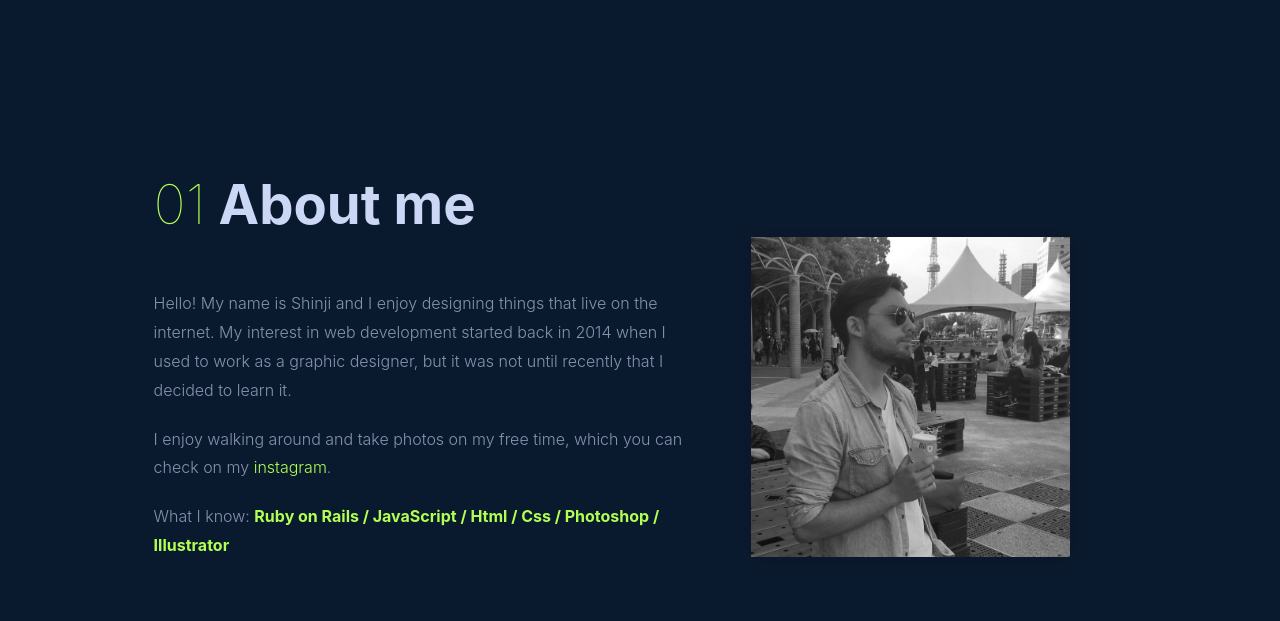
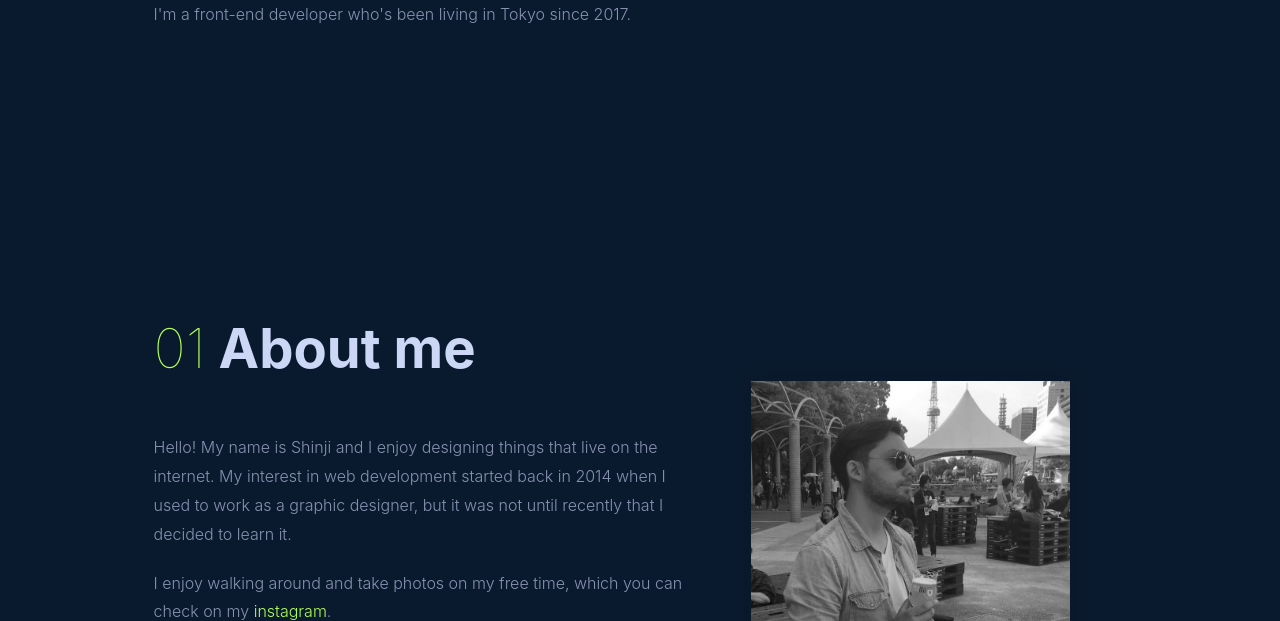
Before and after one commit to shinjimomoi/profile, a plain HTML site: page index.html in a window 1280 px wide. Shown: the part 535-1156 px from the top of the page. Drawn offline with Linux system fonts and the light colour scheme; a web font is replaced by a local one.

Commit message:
banner adjustment

```diff
--- a/css/banner.css
+++ b/css/banner.css
@@ -1,4 +1,4 @@
 .banner {
-  margin-top: 10vh;
-  height: 64vh;
+  margin-top: 20vh;
+  height: 72vh;
 }
```
